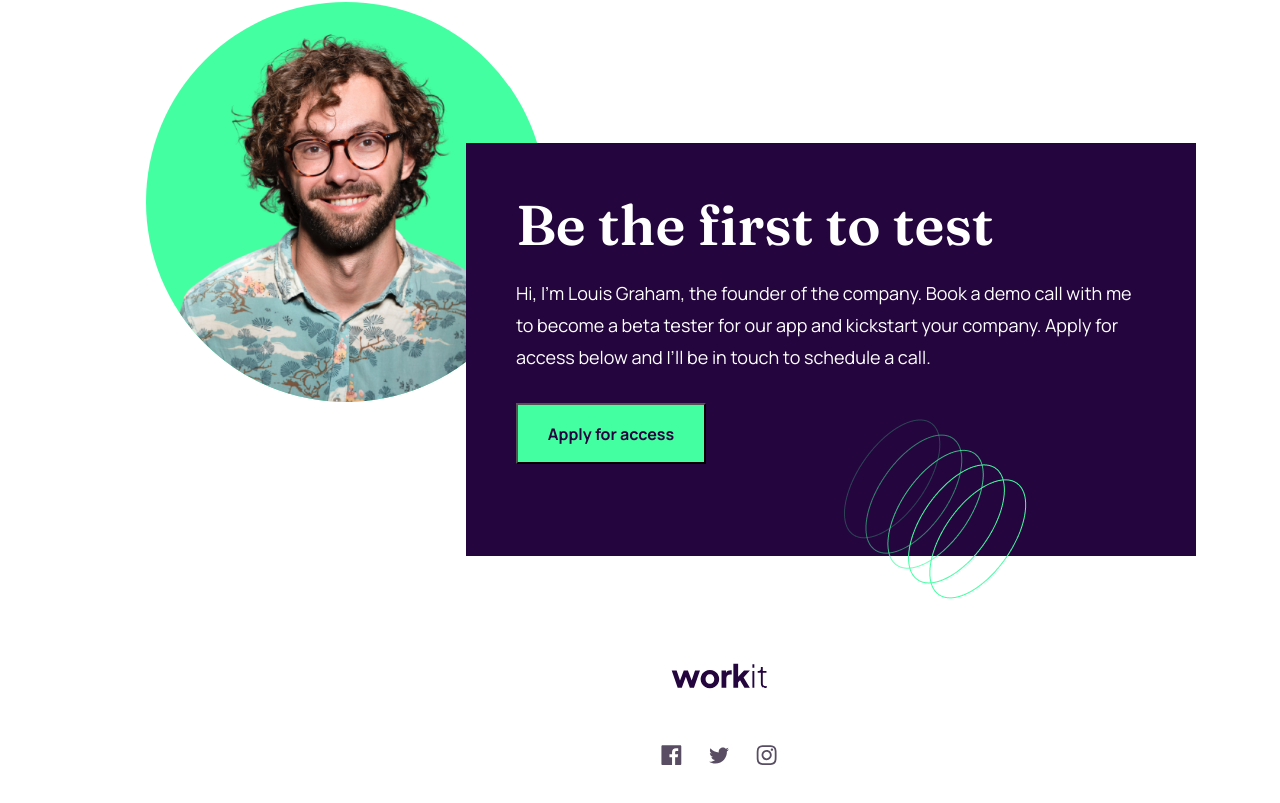
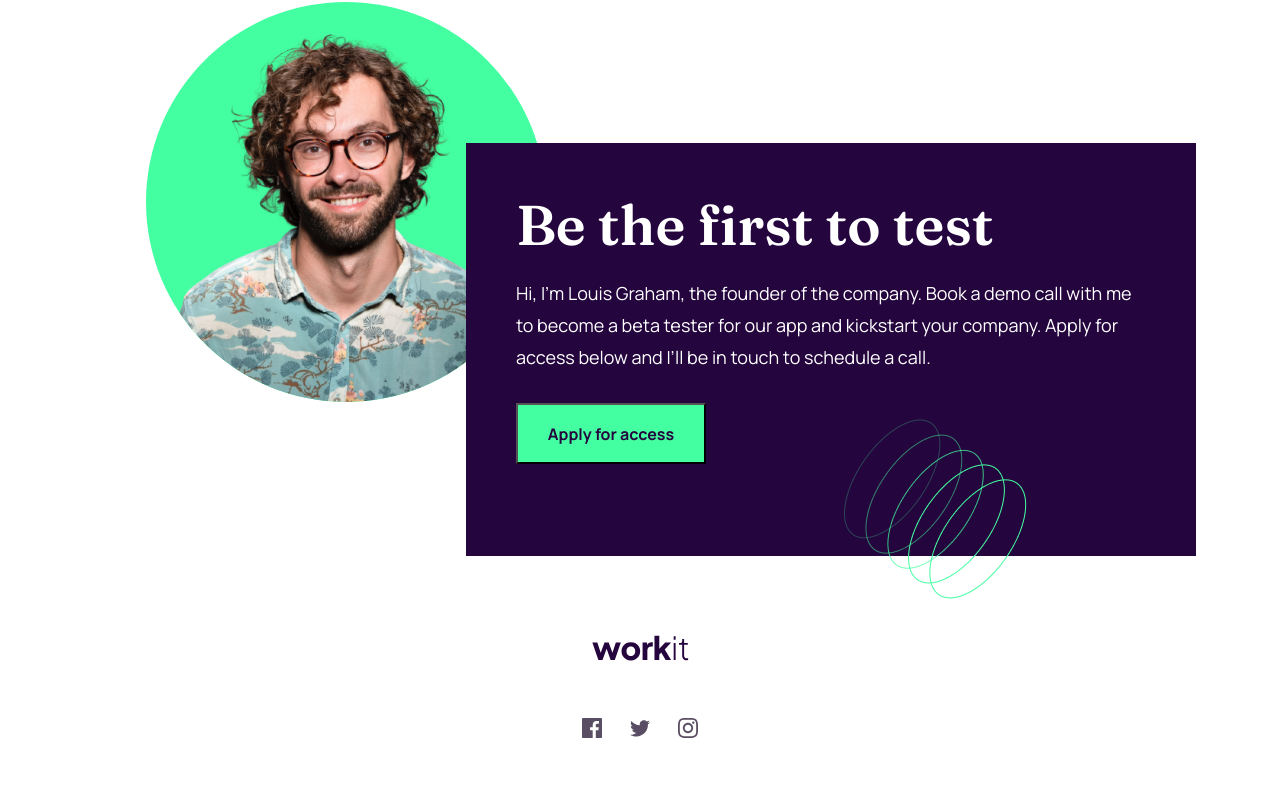
Before and after one commit to FaithEmmamuel/Workit, a plain HTML site: page index.html in a window 1280 px wide. Shown: the part 1868-2671 px from the top of the page. Drawn offline with Linux system fonts and the light colour scheme.

Commit message:
Add files via upload

```diff
--- a/css/style.css
+++ b/css/style.css
@@ -347,12 +347,16 @@ body{
 }
 
 .last-slide .socials__icon {
+  display: flex;
+  justify-items: center;
+  align-items: center;
   width: 116px;
   height: 102.22px;
-  position: absolute;
+  /* position: absolute;
   bottom: 2px;
   left: 661px;
-  top: 900px;
+  top: 900px; */
+  margin-inline: auto;
 }
 
 .last-slide::before {
--- a/index.html
+++ b/index.html
@@ -108,7 +108,9 @@
             <img src="assets/spiral.png" alt="">
           </div>
         </div>
-        <img class="socials__icon" src="assets/icons/socials.svg" alt="">
+        <div class="socials__icon">
+          <img src="assets/icons/socials.svg" alt="">
+        </div>
       </section>
     </div>
   </body>
```
